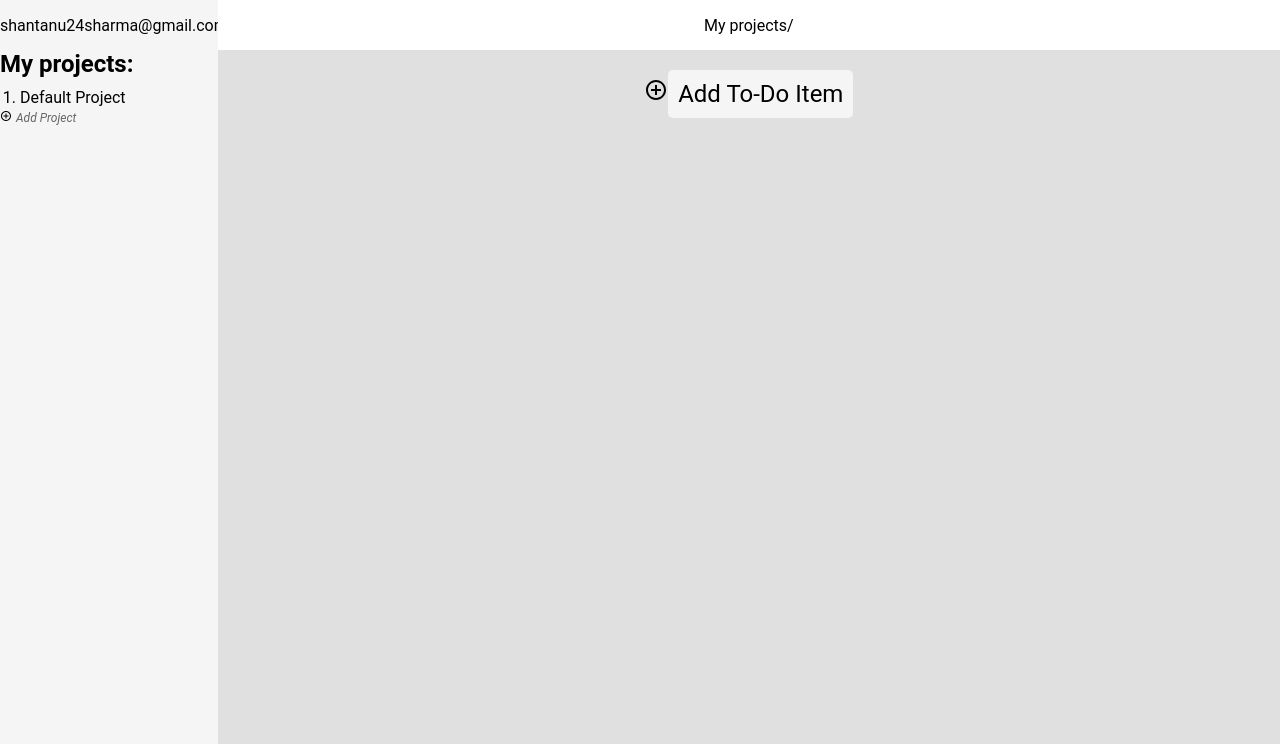
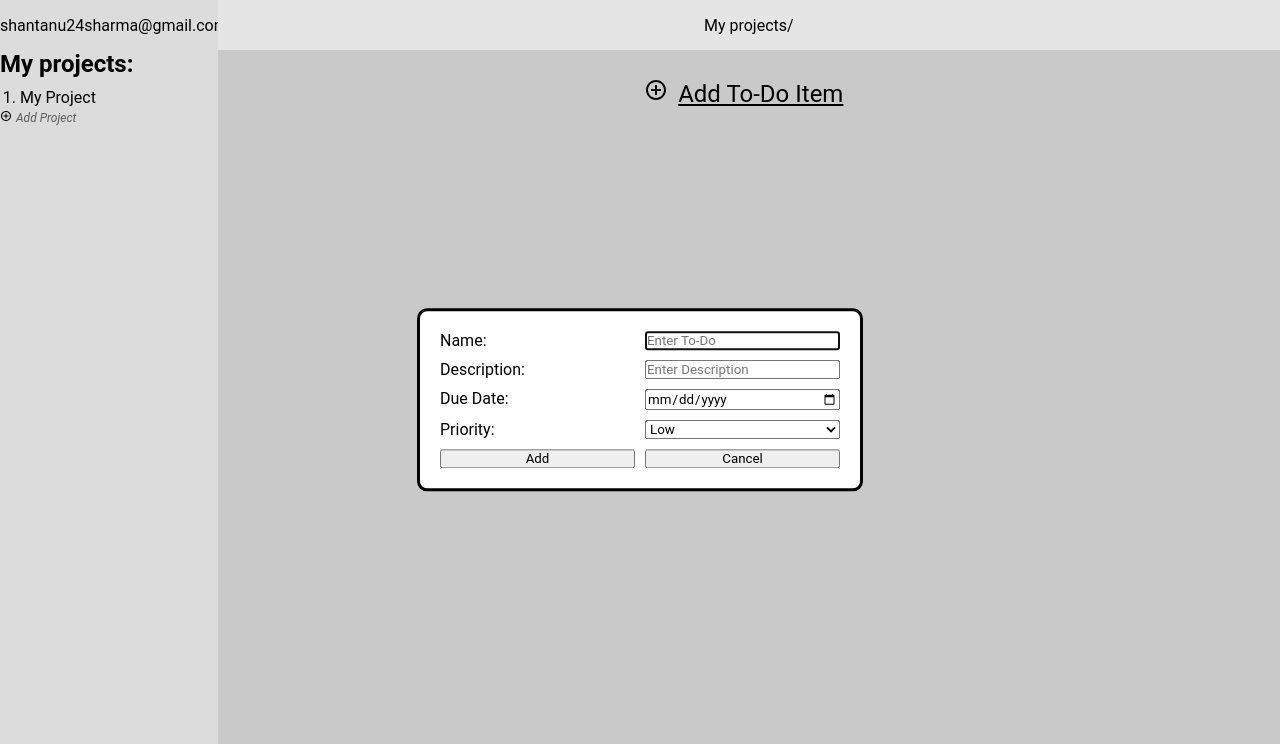
Before and after one commit to shantanu2693/Todo-list-Web-app-using-webpack, a website built with webpack: page src/template.html in a window 1280 px wide. Both pictures are taken after a click on the button "Add To-Do Item". Shown: the top 744 px of the page. Built offline with nearby package versions, Linux system fonts and the light colour scheme; files whose address does not match are found by name.

Commit message:
Change default project functionality from static HTML to DOM based code

```diff
--- a/src/dom.js
+++ b/src/dom.js
@@ -1,5 +1,6 @@
-export { initializeDOM };
 import plus from './svg/plus.svg';
+import { Project } from './project.js';
+export { initializeDOM, initializeDefaultProject , renderTodoDialog };
 
 function initializeDOM() {
     const todoList = document.querySelector('.todo-list');
@@ -16,8 +17,42 @@ function initializeDOM() {
     const addToDoItemButton = document.createElement('button');
     addToDoItemButton.textContent = 'Add To-Do Item';
     addToDoItemButton.className = 'addToDoItemButton';
+    addToDoItemButton.addEventListener('click', () => {
+        renderTodoDialog();
+    });
 
     div.appendChild(addPlusSVG);
     div.appendChild(addToDoItemButton);
     todoList.appendChild(div);
 }
+
+function initializeDefaultProject() {
+    const project = new Project('My Project');
+
+    const projectName = project.getProjectName();
+
+    const projectElement = document.createElement('li');
+    projectElement.textContent = projectName;
+    document.querySelector('.project-list').appendChild(projectElement);
+}
+
+function renderTodoDialog() {
+    const dialog = document.getElementById('todo-dialog');
+    dialog.showModal();
+
+    const form = dialog.querySelector('form');
+    form.addEventListener('submit', (e) => {
+        e.preventDefault();
+        const todo = form.querySelector('#todo').value;
+        const description = form.querySelector('#description').value;
+        const dueDate = form.querySelector('#dueDate').value;
+        const priority = form.querySelector('#priority').value;
+        addTodoItem(todo, description, dueDate, priority);
+        dialog.close();
+    });
+
+    const cancelBtn = dialog.querySelector('#cancel-btn');
+    cancelBtn.addEventListener('click', () => {
+        dialog.close();
+    });
+}
--- a/src/index.js
+++ b/src/index.js
@@ -1,6 +1,7 @@
 import './styles.css';
 import { Project } from './project';
 import { ToDoItem } from './todo';
-import { initializeDOM } from './dom';
+import { initializeDOM, initializeDefaultProject, renderTodoDialog } from './dom';
 
 initializeDOM();
+initializeDefaultProject();
--- a/src/project.js
+++ b/src/project.js
@@ -1,4 +1,4 @@
-class Project {
+export class Project {
     constructor(name) {
         this.name = name;
         this.toDoItems = {};
@@ -11,4 +11,12 @@ class Project {
     removeToDoItem(toDoItem) {
         delete this.toDoItems[toDoItem.id];
     }
+
+    getProjectName() {
+        return this.name;
+    }
+
+    getToDoItems() {
+        return this.toDoItems;
+    }
 }
--- a/src/styles.css
+++ b/src/styles.css
@@ -77,5 +77,22 @@ ol {
     padding: 10px;
     border: none;
     border-radius: 5px;
-    background-color: #f5f5f5;
+    background-color: transparent;
+    text-decoration: underline;
 }
+
+#todo-dialog {
+    position: fixed;
+    top: 50%;
+    left: 50%;
+    transform: translate(-50%, -50%);
+    padding: 20px;
+    background-color: white;
+    border-radius: 10px;
+}
+
+form {
+    display: grid;
+    grid-template-columns: 1fr 1fr;
+    gap: 10px;
+}
--- a/src/template.html
+++ b/src/template.html
@@ -13,8 +13,8 @@
             </div>
             <div class="menu">
                 <h2>My projects:</h2>
-                <ol>
-                    <li>Default Project</li>
+                <ol class="project-list">
+
                 </ol>
                 <div class="add-project">
                     <img src="./svg/plus.svg" alt="Add Project" width="12" height="12">
@@ -37,5 +37,28 @@
 
         </div>
     </div>
+
+    <dialog id="todo-dialog">
+        <form method="post">
+            <label for="todo">Name:</label>
+            <input type="text" name="todo" id="todo" placeholder="Enter To-Do" required>
+
+            <label for="description">Description:</label>
+            <input type="text" name="description" id="description" placeholder="Enter Description" required>
+
+            <label for="dueDate">Due Date:</label>
+            <input type="date" name="dueDate" id="dueDate" required>
+
+            <label for="priority">Priority:</label>
+            <select name="priority" id="priority">
+                <option value="low">Low</option>
+                <option value="medium">Medium</option>
+                <option value="high">High</option>
+            </select>
+
+            <button type="submit">Add</button>
+            <button type="button" id="cancel-btn">Cancel</button>
+        </form>
+    </dialog>
 </body>
 </html>
--- a/src/todo.js
+++ b/src/todo.js
@@ -1,19 +1,14 @@
-class ToDoItem {
+export class ToDoItem {
     constructor(title, description, dueDate, priority, checkList) {
         this.title = title;
         this.description = description;
         this.dueDate = dueDate;
         this.priority = priority;
-        this.checkList = checkList;
         this.id = crypto.randomUUID();
     }
 
     addCheckList(checkListItem) {
         this.checkList.push(checkListItem);
-    }
-
-    removeCheckList(checkListItem) {
-        this.checkList.splice(this.checkList.indexOf(checkListItem), 1);
     }
 
     updateTitle(title) {
```
Also changed, not shown: src/application.js (+13 -0 lines), 2 other files.
